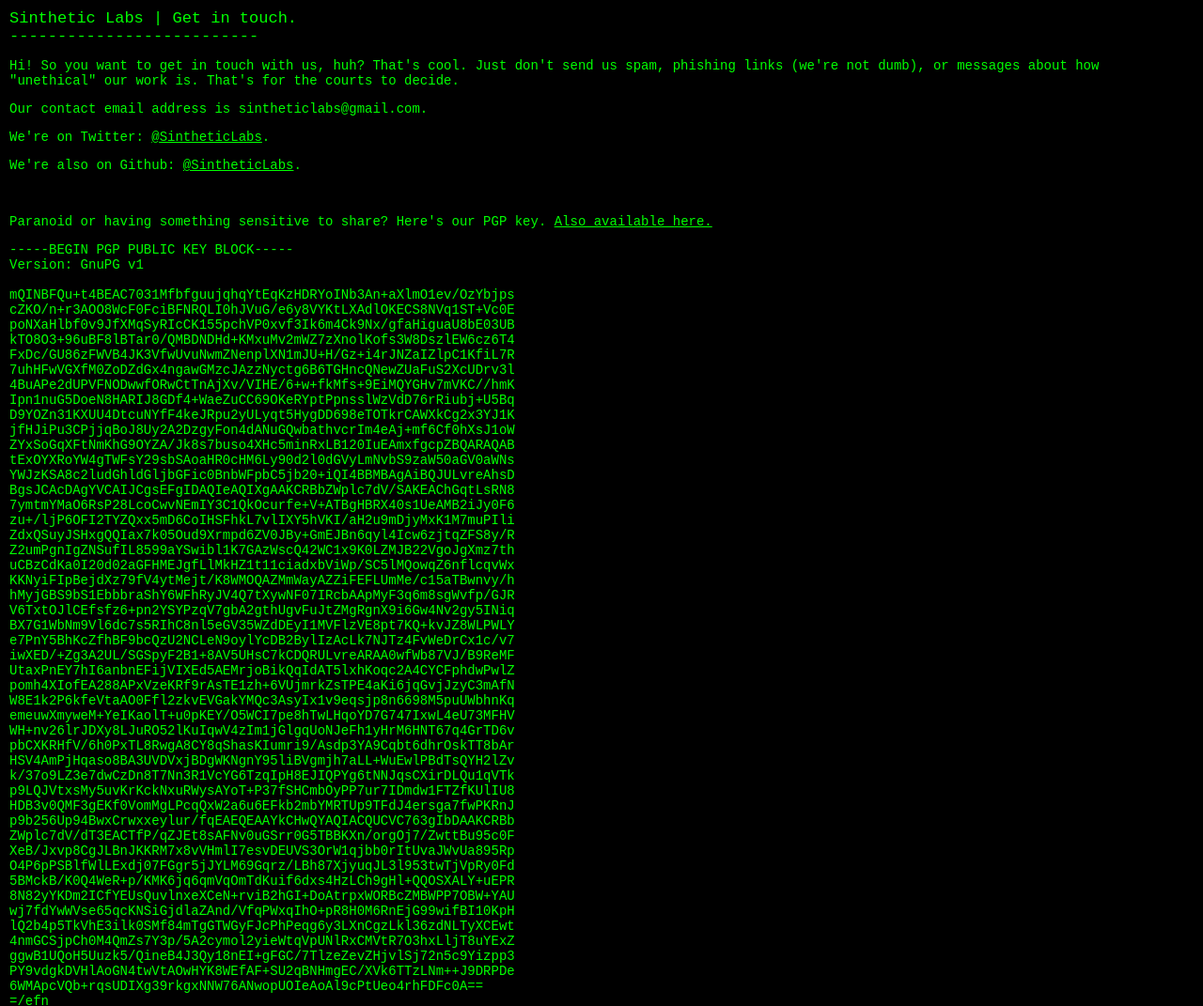
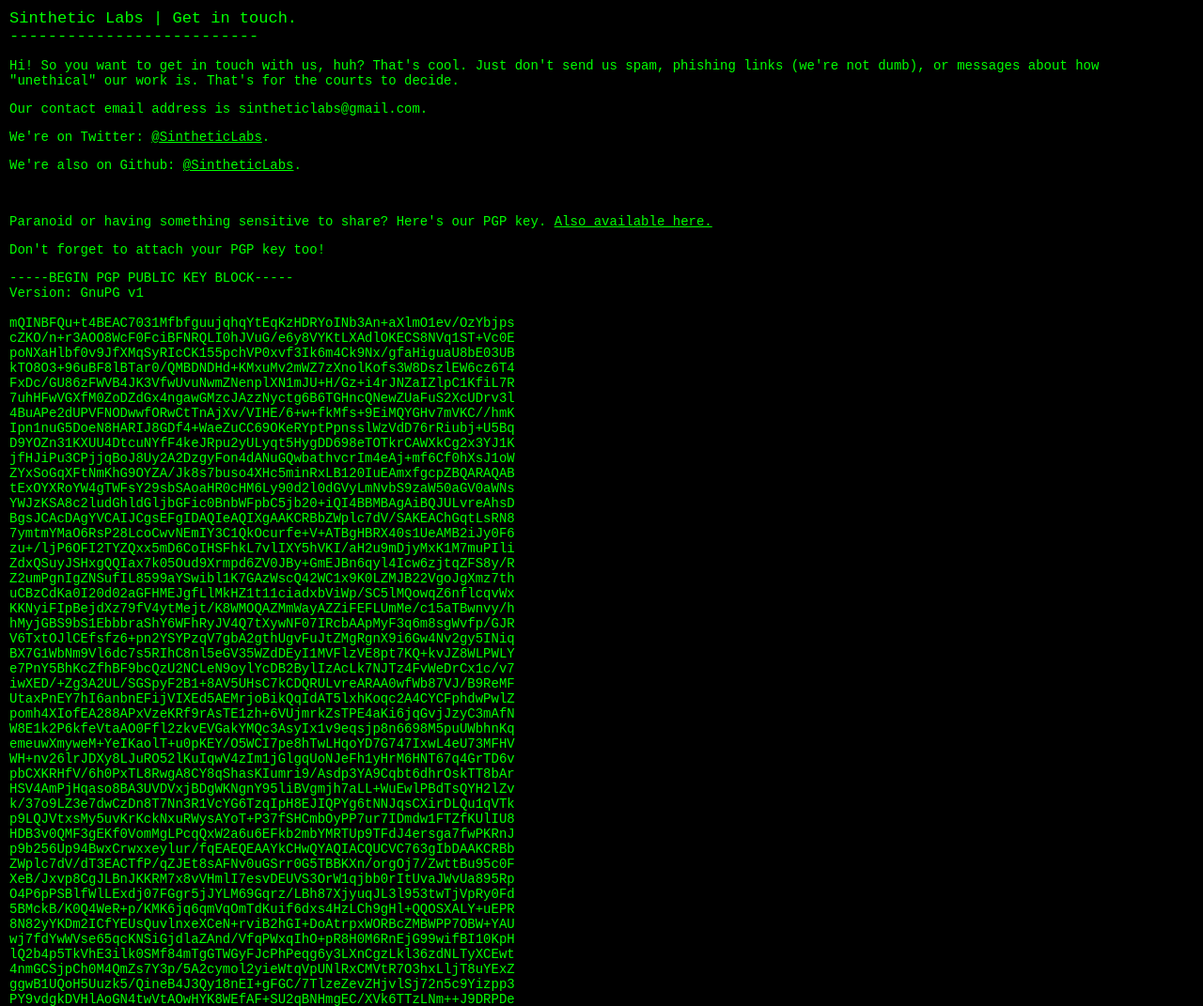
Before and after one commit to nmalcolm/sintheticlabs.com, a plain HTML site: page contact.html in a window 1280 px wide. Shown: the top 1071 px of the page at 94% size. Drawn offline with Linux system fonts and the light colour scheme.

Commit message:
Update contact.html

```diff
--- a/contact.html
+++ b/contact.html
@@ -24,6 +24,8 @@
   <br>
 
   <p>Paranoid or having something sensitive to share? Here's our PGP key. <a href="public.key">Also available here.</a></p>
+
+  <p>Don't forget to attach your PGP key too!</p>
 
   <p>
     -----BEGIN PGP PUBLIC KEY BLOCK-----<br>
```
